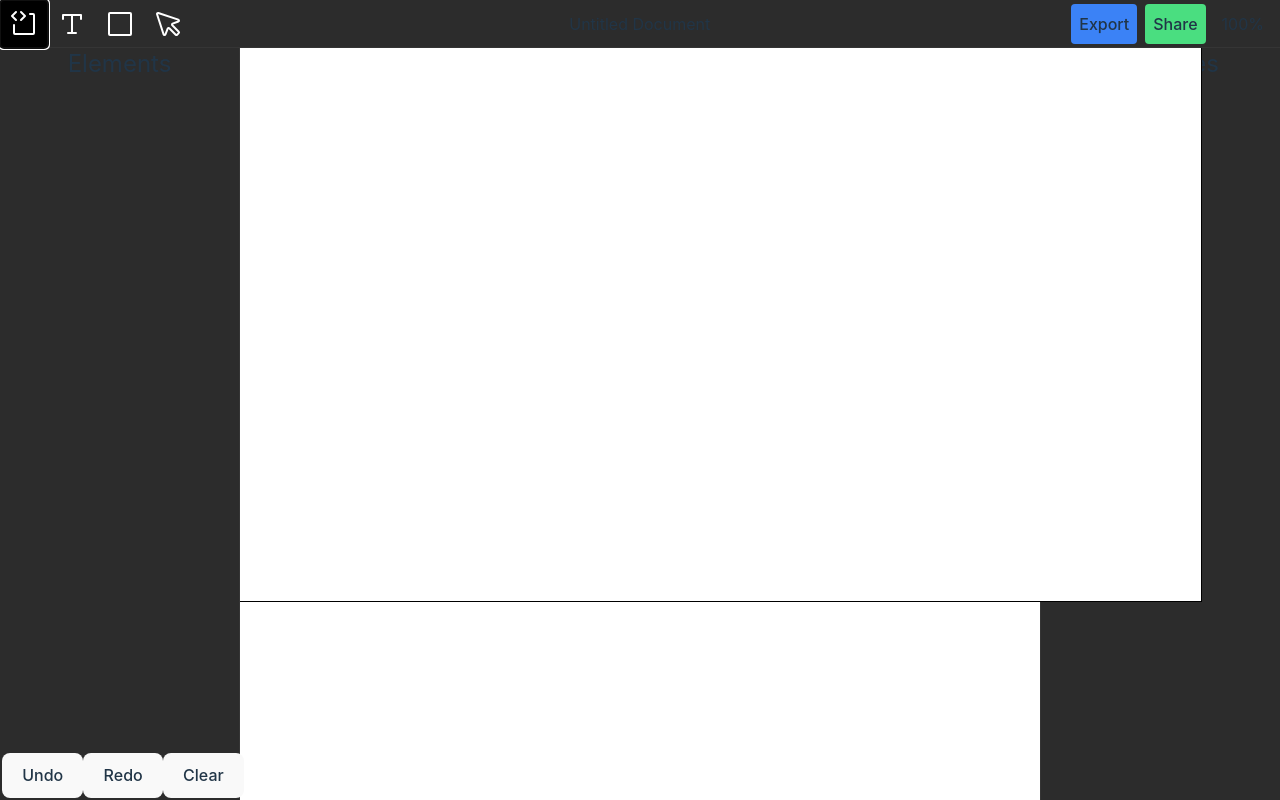
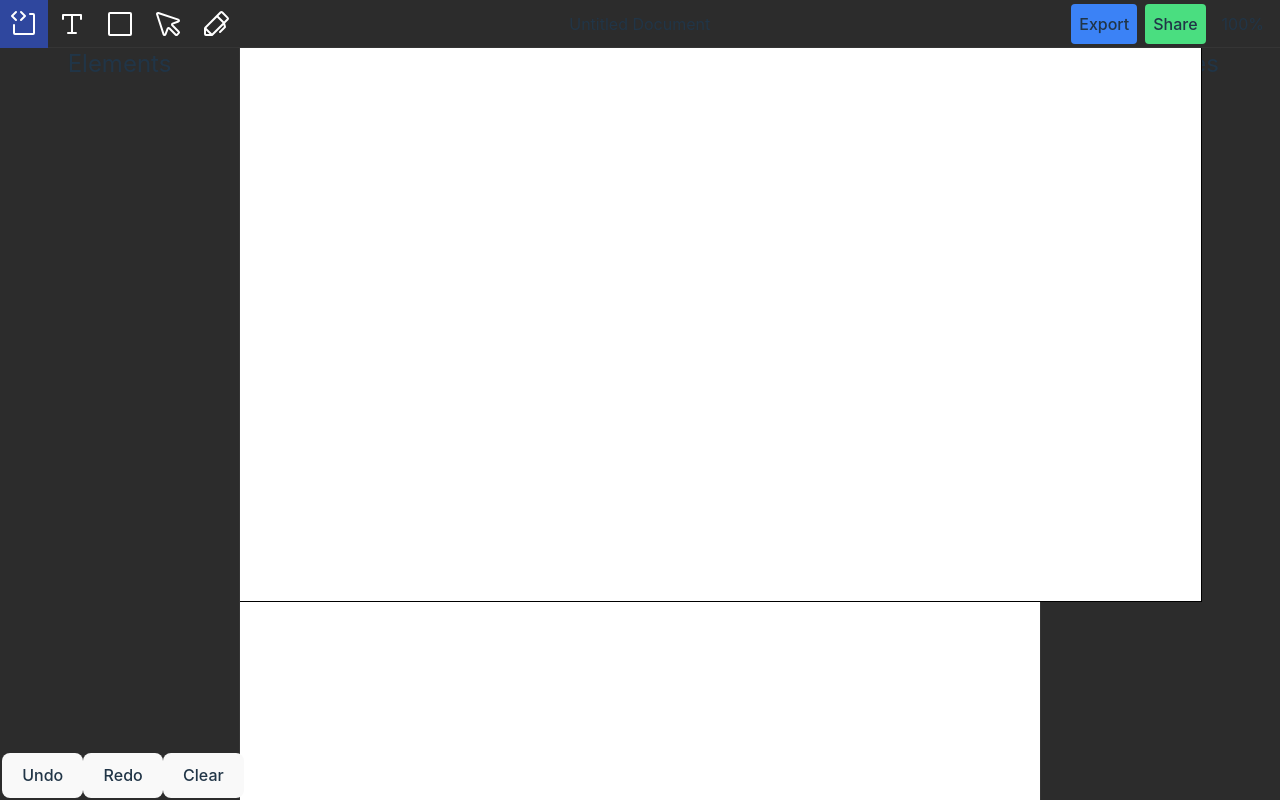
Before and after one commit to nikapadia/SuperSnippets, a React (Vite) app: page / in a window 1280 px wide. Both pictures are taken after a click on the button 24 px from the left and 23 px from the top of the page. Built offline with nearby package versions, Linux system fonts and the light colour scheme.

Commit message:
made buttons highlight and removed accessibility because my project lead is cruel
nilay is ableist and a bigot

```diff
--- a/src/components/toolbar/Pain.tsx
+++ b/src/components/toolbar/Pain.tsx
@@ -14,8 +14,11 @@ interface DropdownMenuProps {
 }
 
 
-export default function DropdownMenu({ buttonType }: DropdownMenuProps) {
+export default function DropdownMenu({ buttonType, openButton, setOpenButton }) {
+
     const [anchorEl, setAnchorEl] = React.useState(null);
+
+    const [isDropdownOpen, setIsDropdownOpen] = React.useState(false);
 
     const fileInput = React.useRef(null);
 
@@ -23,11 +26,18 @@ export default function DropdownMenu({ buttonType }: DropdownMenuProps) {
 
     const handleClick = (event) => {
         setAnchorEl(event.currentTarget);
+        setIsDropdownOpen(!isDropdownOpen);
+        if (openButton !== buttonType) {
+            setOpenButton(buttonType);
+        }
     };
 
     const handleClose = () => {
         setAnchorEl(null);
     };
+
+
+
 
     if (buttonType === "square") {
         return (
@@ -36,20 +46,37 @@ export default function DropdownMenu({ buttonType }: DropdownMenuProps) {
             <div>
                 <input type="file" ref={fileInput} style={{ display: 'none' }} />
                 <Button
-
+                    disableRipple
                     aria-controls="simple-menu"
                     aria-haspopup="true"
                     onClick={handleClick}
-                    style={{ maxWidth: '48px', maxHeight: '48px', minWidth: '48px', minHeight: '48px', }}
+                    style={{
+                        maxWidth: '48px',
+                        maxHeight: '48px',
+                        minWidth: '48px',
+                        minHeight: '48px',
+                        backgroundColor: openButton === buttonType ? '#486cf0' : 'transparent'
+                    }}
                 >
-                    <div className="box-content h-8 w-8 p-2 hover:bg-black">
+
+                    {openButton === buttonType && (<div className="box-content h-8 w-8 p-2 hover:bg-[#2f479e]">
                         {selectedItem === "rectangle" && <Square size={32} color="#fff" />}
                         {selectedItem === "line" && <LineSegment size={32} color="#fff" />}
                         {selectedItem === "arrow" && <ArrowUpRight size={32} color="#fff" />}
                         {selectedItem === "ellipse" && <Circle size={32} color="#fff" />}
                         {selectedItem === "polygon" && <Shapes size={32} color="#fff" />}
                         {selectedItem === "star" && <Star size={32} color="#fff" />}
-                    </div>
+                    </div>)}
+
+                    {!(openButton === buttonType) && (<div className="box-content h-8 w-8 p-2 hover:bg-black">
+                        {selectedItem === "rectangle" && <Square size={32} color="#fff" />}
+                        {selectedItem === "line" && <LineSegment size={32} color="#fff" />}
+                        {selectedItem === "arrow" && <ArrowUpRight size={32} color="#fff" />}
+                        {selectedItem === "ellipse" && <Circle size={32} color="#fff" />}
+                        {selectedItem === "polygon" && <Shapes size={32} color="#fff" />}
+                        {selectedItem === "star" && <Star size={32} color="#fff" />}
+                    </div>)}
+
                 </Button>
 
                 <Menu
@@ -142,6 +169,7 @@ export default function DropdownMenu({ buttonType }: DropdownMenuProps) {
                         </MenuItem>
 
                         <MenuItem
+                            disableRipple
                             onClick={() => {
                                 fileInput.current.click();
                                 handleClose();
@@ -167,43 +195,97 @@ export default function DropdownMenu({ buttonType }: DropdownMenuProps) {
     else if (buttonType === "CodeBlock") {
         return (
             <Button
+                disableRipple
                 aria-controls="simple-menu"
                 aria-haspopup="true"
                 onClick={handleClick}
-                style={{ maxWidth: '48px', maxHeight: '48px', minWidth: '48px', minHeight: '48px', }}
+                style={{
+                    maxWidth: '48px',
+                    maxHeight: '48px',
+                    minWidth: '48px',
+                    minHeight: '48px',
+                    backgroundColor: openButton === buttonType ? '#486cf0' : 'transparent'
+                }}
             >
-                <div className="box-content h-8 w-8 p-2 hover:bg-black">
-                    <CodeBlock size={32} color="#fff" />
-                </div>
+                {openButton === buttonType && (<div className="box-content h-8 w-8 p-2 hover:bg-[#2f479e]"><CodeBlock size={32} color="#fff" />
+                </div>)}
+
+                {!(openButton === buttonType) && (<div className="box-content h-8 w-8 p-2 hover:bg-black"><CodeBlock size={32} color="#fff" />
+                </div>)}
             </Button>
         );
     }
     else if (buttonType === "TextT") {
         return (
             <Button
+                disableRipple
                 aria-controls="simple-menu"
                 aria-haspopup="true"
                 onClick={handleClick}
-                style={{ maxWidth: '48px', maxHeight: '48px', minWidth: '48px', minHeight: '48px', }}
+                style={{
+                    maxWidth: '48px',
+                    maxHeight: '48px',
+                    minWidth: '48px',
+                    minHeight: '48px',
+                    backgroundColor: openButton === buttonType ? '#486cf0' : 'transparent'
+                }}
             >
-                <div className="box-content h-8 w-8 p-2 hover:bg-black">
-                    <TextT size={32} color="#fff" />
-                </div>
+                {openButton === buttonType && (<div className="box-content h-8 w-8 p-2 hover:bg-[#2f479e]"><TextT size={32} color="#fff" />
+                </div>)}
+
+                {!(openButton === buttonType) && (<div className="box-content h-8 w-8 p-2 hover:bg-black"><TextT size={32} color="#fff" />
+                </div>)}
             </Button>
         );
     }
 
     else if (buttonType === "Cursor") {
-        return (<Button
-            aria-controls="simple-menu"
-            aria-haspopup="true"
-            onClick={handleClick}
-            style={{ maxWidth: '48px', maxHeight: '48px', minWidth: '48px', minHeight: '48px', }}
-        >
-            <div className="box-content h-8 w-8 p-2 hover:bg-black">
-                <Cursor size={32} color="#fff" />
-            </div>
-        </Button>
+        return (
+            <Button
+                disableRipple
+                aria-controls="simple-menu"
+                aria-haspopup="true"
+                onClick={handleClick}
+                style={{
+                    maxWidth: '48px',
+                    maxHeight: '48px',
+                    minWidth: '48px',
+                    minHeight: '48px',
+                    backgroundColor: openButton === buttonType ? '#486cf0' : 'transparent'
+                }}            >
+
+                {openButton === buttonType && (<div className="box-content h-8 w-8 p-2 hover:bg-[#2f479e]"><Cursor size={32} color="#fff" />
+                </div>)}
+
+                {!(openButton === buttonType) && (<div className="box-content h-8 w-8 p-2 hover:bg-black"><Cursor size={32} color="#fff" />
+                </div>)}
+
+            </Button>
+        );
+    }
+
+    else if (buttonType === "Pen") {
+        return (
+            <Button
+                disableRipple
+                aria-controls="simple-menu"
+                aria-haspopup="true"
+                onClick={handleClick}
+                style={{
+                    maxWidth: '48px',
+                    maxHeight: '48px',
+                    minWidth: '48px',
+                    minHeight: '48px',
+                    backgroundColor: openButton === buttonType ? '#486cf0' : 'transparent'
+                }}            >
+
+                {openButton === buttonType && (<div className="box-content h-8 w-8 p-2 hover:bg-[#2f479e]"><Pen size={32} color="#fff" />
+                </div>)}
+
+                {!(openButton === buttonType) && (<div className="box-content h-8 w-8 p-2 hover:bg-black"><Pen size={32} color="#fff" />
+                </div>)}
+
+            </Button>
         );
     }
 
--- a/src/components/toolbar/Toolbar.tsx
+++ b/src/components/toolbar/Toolbar.tsx
@@ -36,6 +36,9 @@ const theme = createTheme({
 
 
 function Toolbar() {
+
+  const [openButton, setOpenButton] = React.useState("Cursor");
+
   return (
     <>
       <div className="toolbar flex justify-between flex-row absolute box-border bg-core-grey z-10 inset-0 h-12 w-full">
@@ -44,10 +47,12 @@ function Toolbar() {
 
           <ThemeProvider theme={theme}>
 
-            <DropdownMenu buttonType="CodeBlock" />
-            <DropdownMenu buttonType="TextT" />
-            <DropdownMenu buttonType="square" />
-            <DropdownMenu buttonType="Cursor" />
+            <DropdownMenu buttonType="CodeBlock" openButton={openButton} setOpenButton={setOpenButton} />
+            <DropdownMenu buttonType="TextT" openButton={openButton} setOpenButton={setOpenButton} />
+            <DropdownMenu buttonType="square" openButton={openButton} setOpenButton={setOpenButton} />
+            <DropdownMenu buttonType="Cursor" openButton={openButton} setOpenButton={setOpenButton} />
+            <DropdownMenu buttonType="Pen" openButton={openButton} setOpenButton={setOpenButton} />
+
           </ThemeProvider>
 
 
--- a/src/index.css
+++ b/src/index.css
@@ -56,7 +56,7 @@ button:hover {
 }
 button:focus,
 button:focus-visible {
-  outline: 4px auto -webkit-focus-ring-color;
+  outline: none;
 }
 
 @media (prefers-color-scheme: light) {
```
